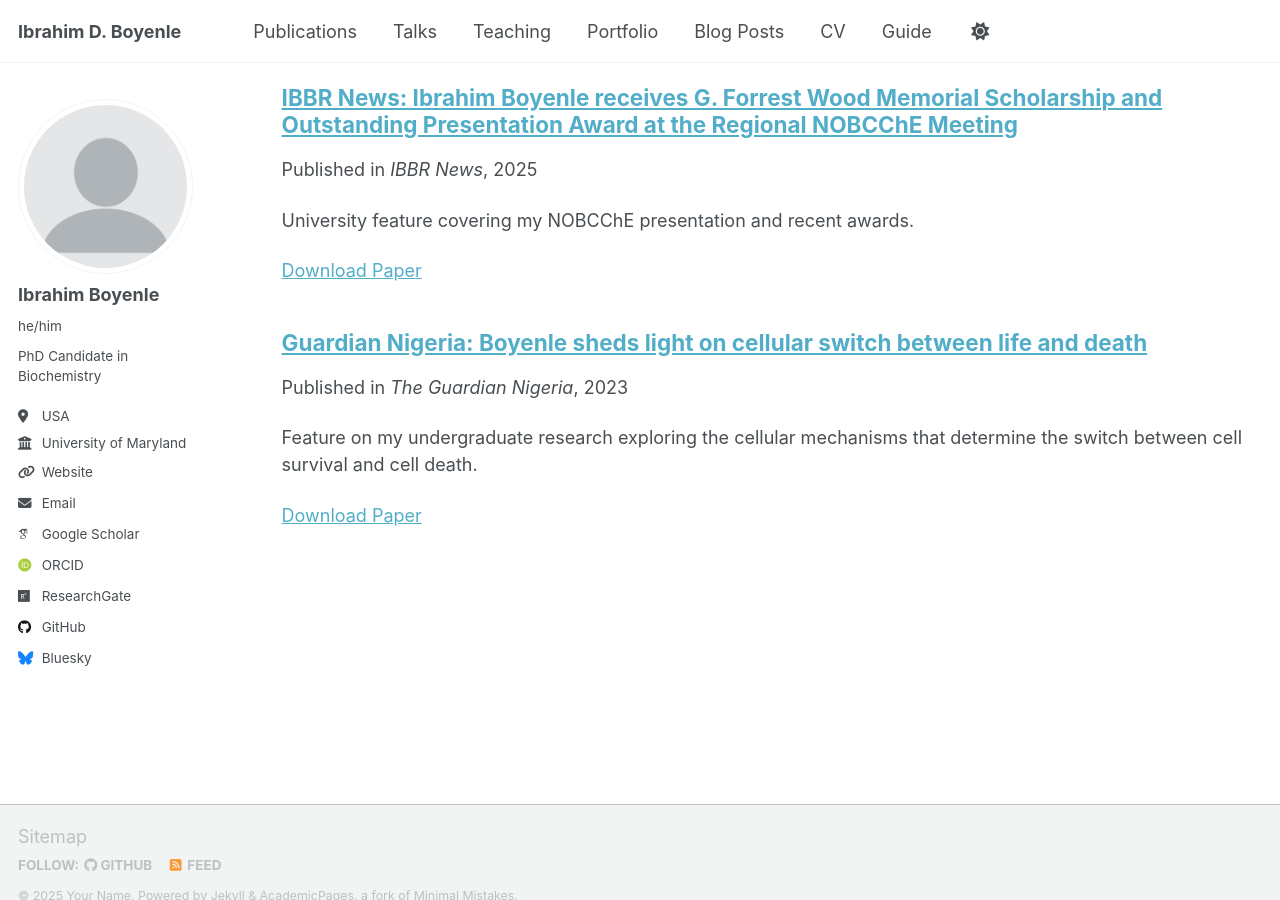
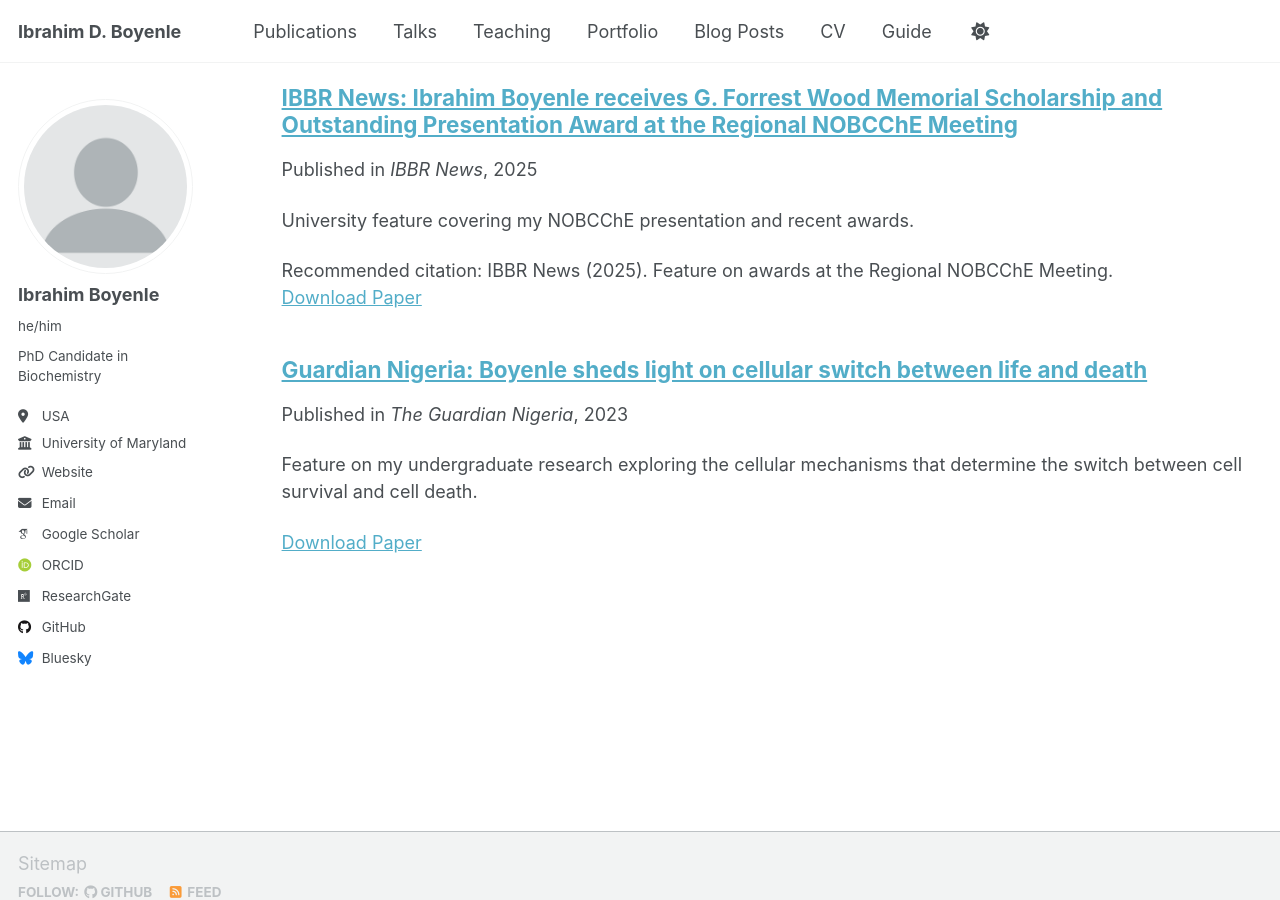
Before and after one commit to Ibrahimboyenle/Ibrahimboyenle.github.io, a Jekyll site: the page built from _pages/publications.html, in a window 1280 px wide and 900 px high, scrolled down 1628 px. Built offline with Jekyll 4.4.1, drawn with Linux system fonts in a browser that asks for light colours; some web fonts are replaced; a script that is not in the unit is left out.

Commit message:
Update 2025-08-16-umd-feature.md

```diff
--- a/_publications/2025-08-16-umd-feature.md
+++ b/_publications/2025-08-16-umd-feature.md
@@ -1,10 +1,12 @@
 ---
 title: "IBBR News: Ibrahim Boyenle receives G. Forrest Wood Memorial Scholarship and Outstanding Presentation Award at the Regional NOBCChE Meeting"
+collection: publications
+category: media
+permalink: /publication/2025-08-16-umd-feature.md
+excerpt: "University feature covering my NOBCChE presentation and recent awards."
 venue: "IBBR News"
 year: 2025
 date: 2025-05-09
 paperurl: "https://www.ibbr.umd.edu/news/ibrahim-boyenle-receives-g-forrest-woods-memorial-scholarship-and-outstanding-presentation-award-at-the-regional-nobcche-meeting"
-category: media
+citation: "IBBR News (2025). Feature on awards at the Regional NOBCChE Meeting."
 ---
-
-University feature covering my NOBCChE presentation and recent awards.
```
